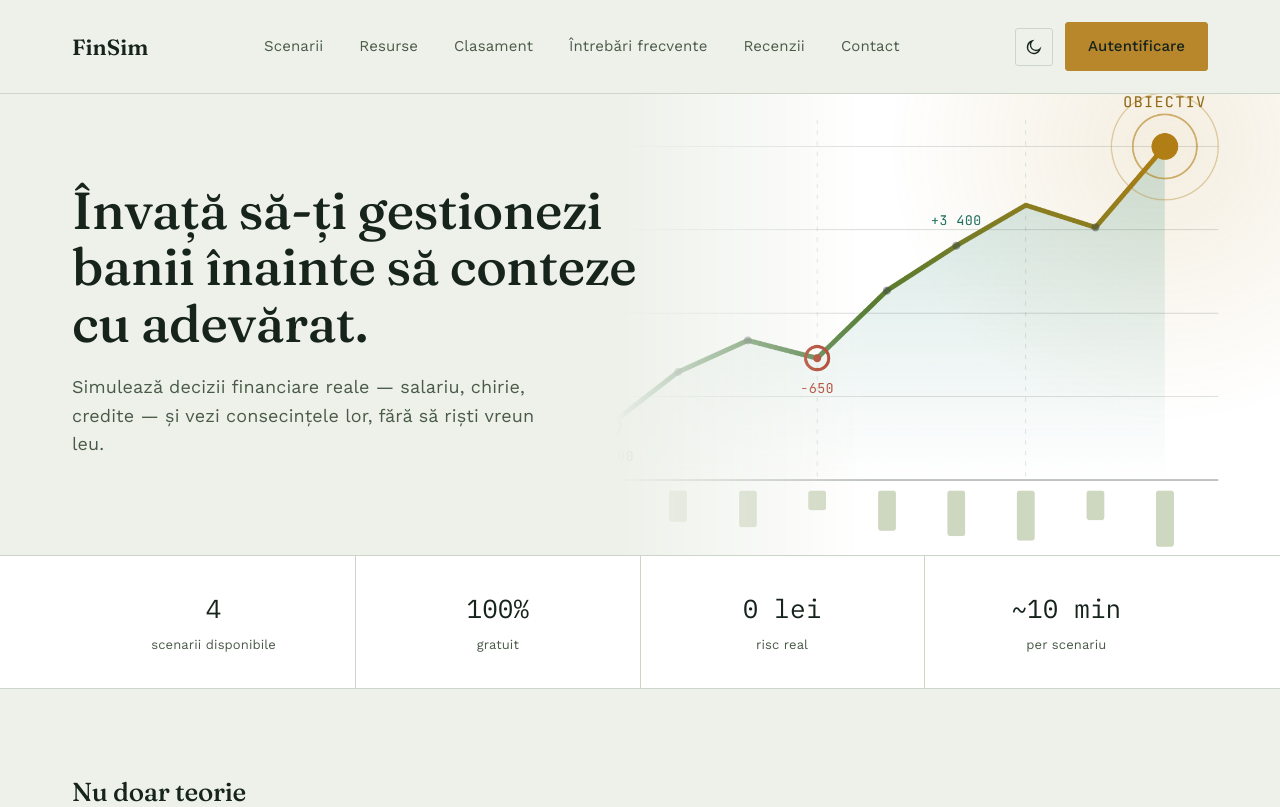
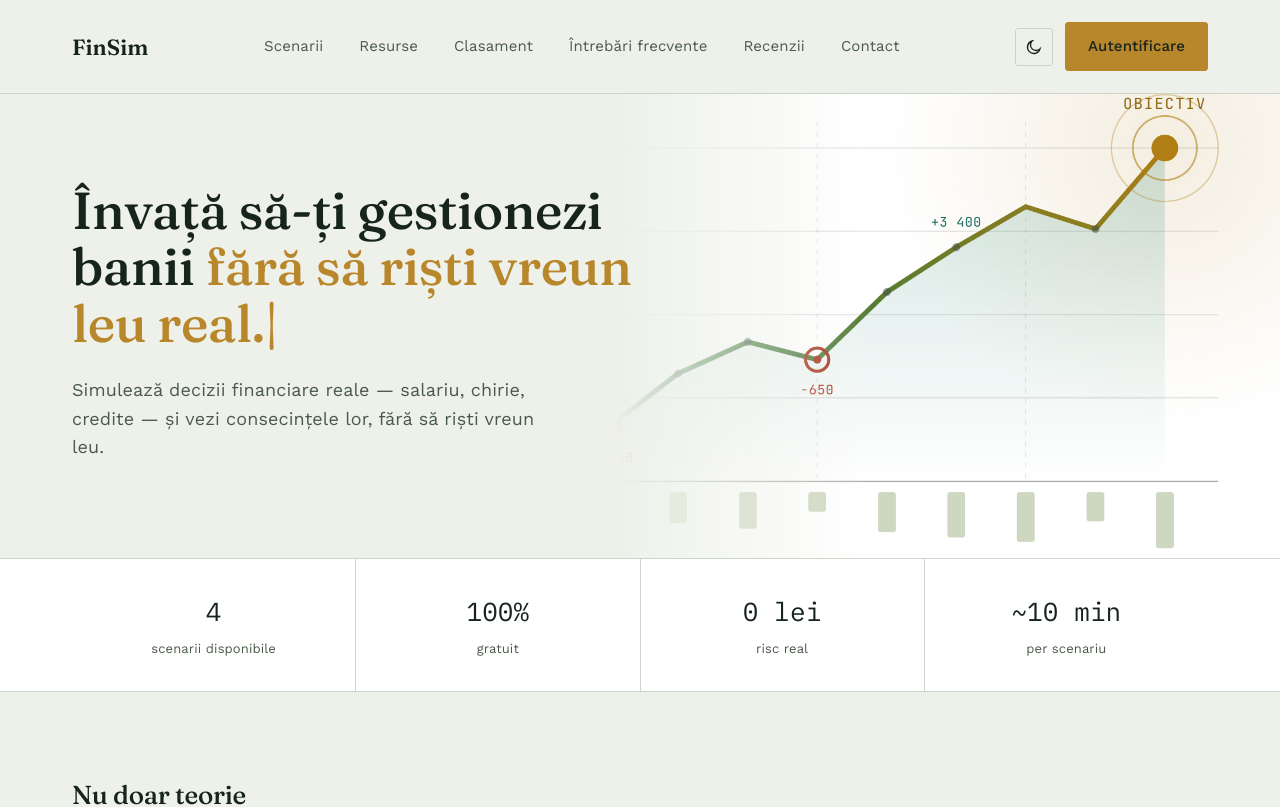
Before and after one commit to malairaudumitru/FinSim, a React (Vite) app in the folder frontend/: page / in a window 1280 px wide. Shown: the top 807 px of the page. Built offline with nearby package versions, Linux system fonts and the light colour scheme.

Commit message:
feat: add typewriter effect to hero title with fixed height to prevent layout shift

```diff
--- a/frontend/src/components/HomePage/HomePage.css
+++ b/frontend/src/components/HomePage/HomePage.css
@@ -58,6 +58,21 @@
 
 .hero-text h1 {
     margin-bottom: 22px;
+    min-height: 3.3em;
+}
+
+.hero-typewriter {
+    color: var(--gold);
+    display: inline;
+}
+
+.hero-typewriter-text {
+    display: inline;
+}
+
+.hero-typewriter-cursor {
+    color: var(--gold);
+    font-weight: 400;
 }
 
 .hero-subtitle {
--- a/frontend/src/components/HomePage/HomePage.tsx
+++ b/frontend/src/components/HomePage/HomePage.tsx
@@ -1,5 +1,6 @@
 import { useEffect, useState, type ReactNode } from 'react'
 import { Link } from '@tanstack/react-router'
+import Typewriter from 'typewriter-effect'
 import { motion, AnimatePresence } from 'framer-motion'
 import AnimatedNumber from '../../shared/AnimatedNumber/AnimatedNumber'
 import { useReviews } from '../../shared/ReviewsContext/ReviewsContext'
@@ -275,7 +276,27 @@ function HomePage() {
             <section className="hero">
                 <div className="container hero-inner">
                     <div className="hero-text">
-                        <h1>Învață să-ți gestionezi banii înainte să conteze cu adevărat.</h1>
+                        <h1>
+                            Învață să-ți gestionezi banii{' '}
+                            <span className="hero-typewriter">
+                                <Typewriter
+                                    options={{
+                                        strings: [
+                                            'înainte să conteze cu adevărat.',
+                                            'fără să riști vreun leu real.',
+                                            'cu scenarii, nu doar teorie.',
+                                        ],
+                                        autoStart: true,
+                                        loop: true,
+                                        delay: 45,
+                                        deleteSpeed: 25,
+                                        wrapperClassName: 'hero-typewriter-text',
+                                        cursorClassName: 'hero-typewriter-cursor',
+                                    }}
+                                    component="span"
+                                />
+                            </span>
+                        </h1>
                         <p className="hero-subtitle">
                             Simulează decizii financiare reale — salariu, chirie, credite — și vezi
                             consecințele lor, fără să riști vreun leu.
```
